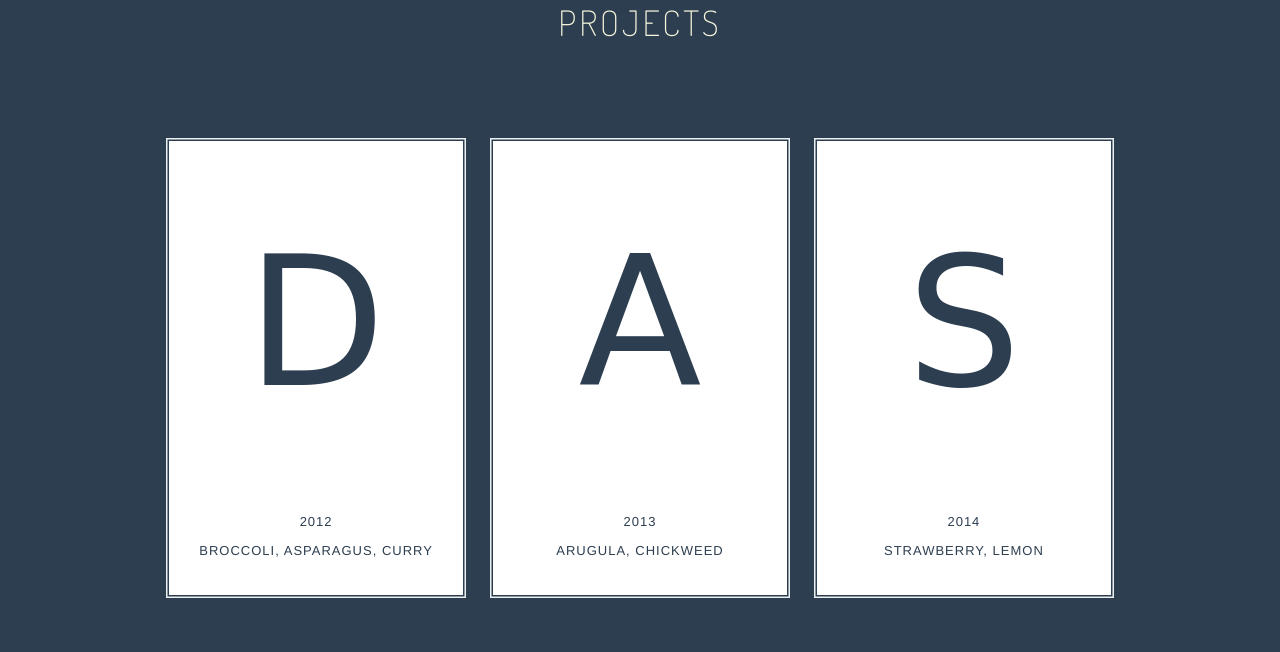
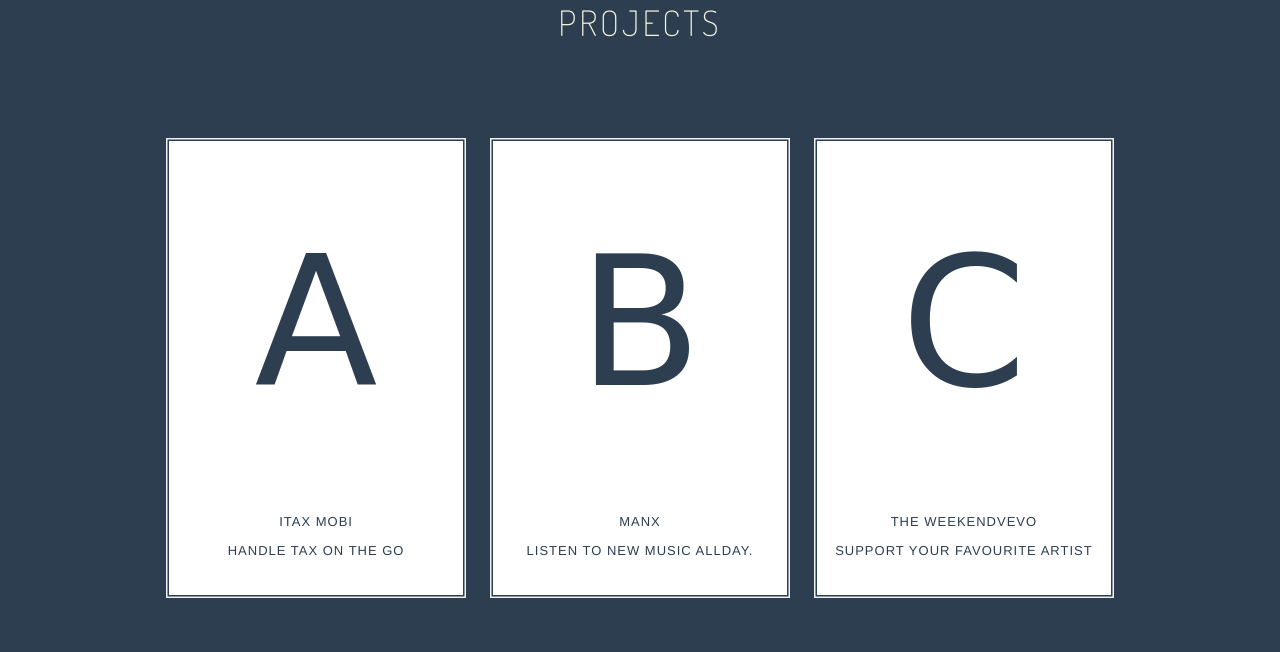
Before and after one commit to martnga/martnga.github.io, a plain HTML site: page index.html in a window 1280 px wide. Shown: the part 449-1101 px from the top of the page. Drawn offline with Linux system fonts and the light colour scheme; grey boxes are pictures that could not be loaded; a web font is replaced by a local one.

Commit message:
Fixed Stray Links

```diff
--- a/index.html
+++ b/index.html
@@ -46,7 +46,7 @@
 </header>
 
 				 <hr>
-				 <p>i am passionate about making things work <br>
+				 <p>when produts just work, always amazing <br>
 					 i draw inspiration from nature's perfection <br>
 					 there is a distinct flair in  symmetry <br>
 					 a mazy conviction for a later apotheosis </p>
@@ -67,17 +67,7 @@
 
  <div class="grid">
 
-  <div class="box">
-   <svg xmlns="http://www.w3.org/2000/svg" width="100%" height="100%">
-    <line class="top" x1="0" y1="0" x2="900" y2="0"/>
-    <line class="left" x1="0" y1="460" x2="0" y2="-920"/>
-    <line class="bottom" x1="300" y1="460" x2="-600" y2="460"/>
-    <line class="right" x1="300" y1="0" x2="300" y2="1380"/>
-   </svg>
-   <h3>D</h3>
-   <span>2012</span>
-   <span>Broccoli, Asparagus, Curry</span>
-  </div>
+	 <a href="https://play.google.com/store/apps/details?id=com.nganga.itaxmobi">
 
   <div class="box">
    <svg xmlns="http://www.w3.org/2000/svg" width="100%" height="100%">
@@ -87,10 +77,13 @@
     <line class="right" x1="300" y1="0" x2="300" y2="1380"/>
    </svg>
    <h3>A</h3>
-   <span>2013</span>
-   <span>Arugula, Chickweed</span>
+   <span>iTax Mobi</span>
+   <span>Handle Tax On The Go</span>
   </div>
 
+	 </a>
+
+	 <a href="https://play.google.com/store/apps/details?id=org.nganga.manx">
   <div class="box">
    <svg xmlns="http://www.w3.org/2000/svg" width="100%" height="100%">
     <line class="top" x1="0" y1="0" x2="900" y2="0"/>
@@ -98,10 +91,25 @@
     <line class="bottom" x1="300" y1="460" x2="-600" y2="460"/>
     <line class="right" x1="300" y1="0" x2="300" y2="1380"/>
    </svg>
-   <h3>S</h3>
-   <span>2014</span>
-   <span>Strawberry, Lemon</span>
+   <h3>B</h3>
+   <span>Manx</span>
+   <span>Listen To New Music Allday.</span>
   </div>
+	 </a>
+
+	 <a href="https://play.google.com/store/apps/details?id=com.nganga.spinnintv">
+  <div class="box">
+   <svg xmlns="http://www.w3.org/2000/svg" width="100%" height="100%">
+    <line class="top" x1="0" y1="0" x2="900" y2="0"/>
+    <line class="left" x1="0" y1="460" x2="0" y2="-920"/>
+    <line class="bottom" x1="300" y1="460" x2="-600" y2="460"/>
+    <line class="right" x1="300" y1="0" x2="300" y2="1380"/>
+   </svg>
+   <h3>C</h3>
+   <span>The WeekendVEVO</span>
+   <span>Support Your Favourite Artist</span>
+  </div>
+		 </a>
 
  </div><!-- /grid -->
 </section>
@@ -119,8 +127,8 @@
 				<h1 id="heading"></h1>
 
 			  <div id='connect'>
-					<a href="#"><img src='images/plus.png'></a>
-					<a href="#"><img src='images/twitter.png'></a>
+					<a href="https://plus.google.com/u/0/100980905393980346163/posts"><img src='images/plus.png'></a>
+					<a href="https://twitter.com/mrtnga"><img src='images/twitter.png'></a>
 				 </div>
 
 			 </div>
@@ -129,7 +137,7 @@
 				 <!--Footer-->
 
 		<div id="footer">
-		  <span>MADE BY MURTIN@GMAIL.COM &copy;</span>
+		  <span>MADE BY MNRTIN@GMAIL.COM &copy;</span>
 		</div>
 
     </div>
```
